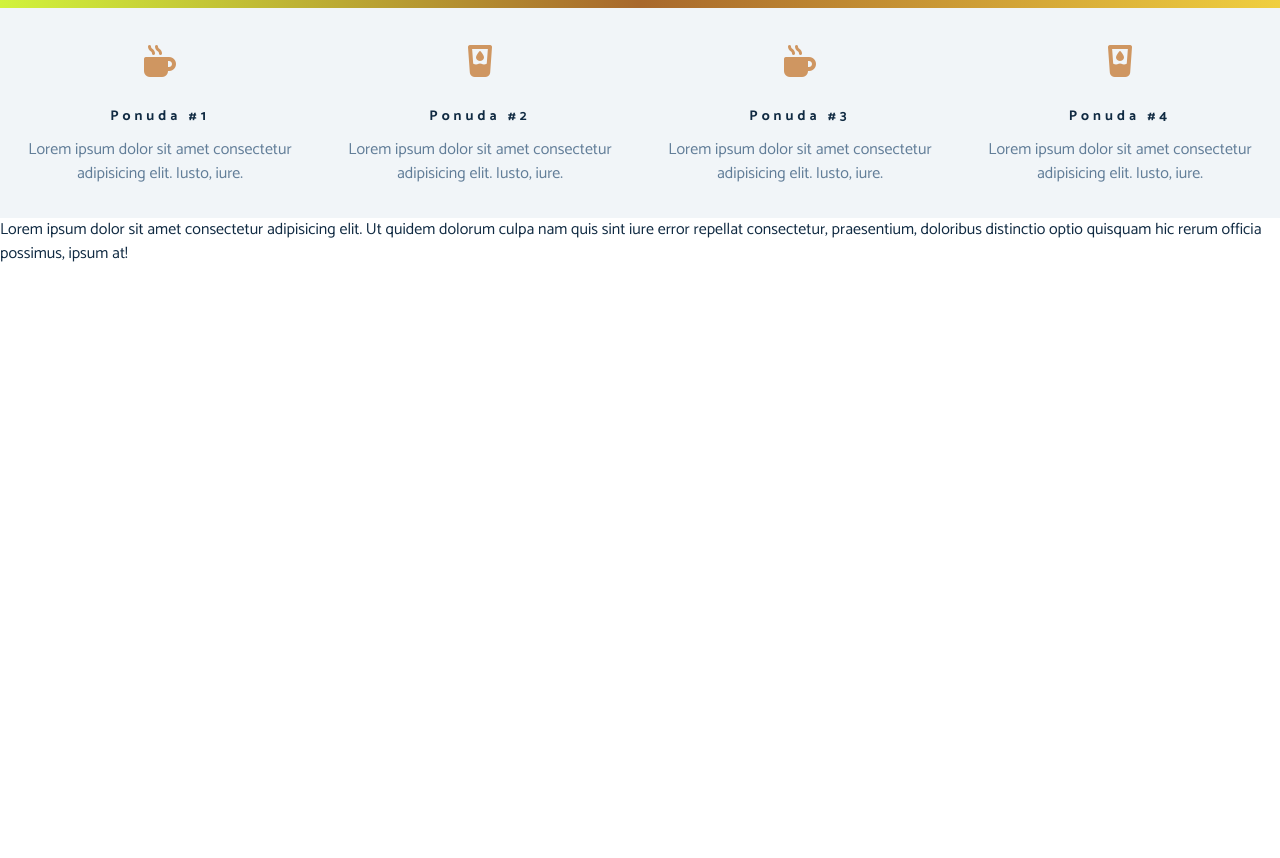
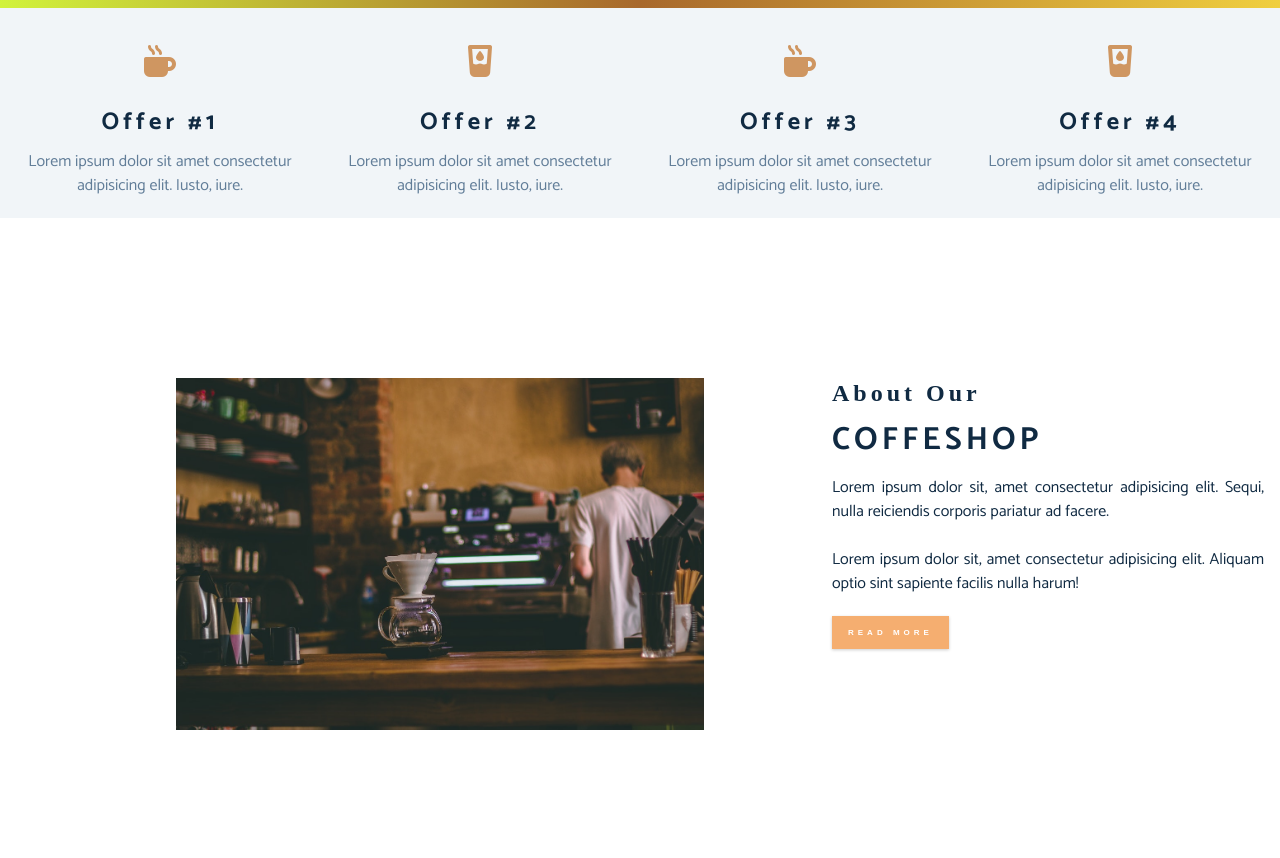
Before and after one commit to DejanGogov/webpage, a plain HTML site: page index.html in a window 1280 px wide. Shown: the part 946-1804 px from the top of the page. Before the commit the page ends 1213 px from the top, so only its background shows below. Drawn offline with Linux system fonts and the light colour scheme; a web font is replaced by a local one.

Commit message:
about section

```diff
--- a/css/style.css
+++ b/css/style.css
@@ -34,7 +34,7 @@ Variables
 
  body{
      font-family: var(--ff-primary);
-     /* background: var(--clr-white); */
+     background: var(--clr-white);
      color:var(--clr-gray-1);
      line-height: 1.5;
      font-size: 0.875;
@@ -148,7 +148,7 @@ Variables
     background: var(--clr-primery-light);
 }
 
-/* Skils */
+/* Skils Section Start */
 
 .skills {
     background: var(--clr-gray-10);
@@ -193,23 +193,128 @@ Variables
 }
 .skill:hover {
 border-bottom: 1px solid #a8682c;}
+    /* Skils Section End */
 
 
- @media screen and (min-width:576px) {
+
+
+/* about section Start */
+.about {
+  margin-top: 2rem;
+  display: inline-block;
+}
+
+
+.about-img {
+    padding: 2rem;
+}
+
+.about-right {
+
+    text-align: center;
+
+
+}
+.about-title{
+    margin: 1rem;
+}
+.about-title h3 {
+    font-family: var(--ff-secondary);
+
+}
+.about-title h2 {
+    text-transform: uppercase;
+}
+
+
+
+.about-btn {
+    text-transform: uppercase;
+    font-weight: 700;
+    background: var(--clr-primery);
+    color: var(--clr-white);
+    padding: 0.75rem 1rem;
+    letter-spacing: var(--spacing);
+    display: inline-block;
+    transition: var(--transition);
+    font-size: 0.5rem;
+    border: none;
+    cursor: pointer;
+    box-shadow: 0 1px 3px rgba(0,0,0,0.2);
+
+}
+
+.about-btn:hover {
+    background-color: var(--clr-gray-1);
+    color: var(--clr-white);
+}
+/* about Section END */
+
+
+
+
+
+
+
+
+
+
+
+
+
+/* Media Query  */
+
+@media screen and (min-width: 992px) {
+    .about-img,
+    .about-info {
+      float: left;
+      width: 50%;
+ }
+
+ .about-img {
+     margin:6rem;
+     padding-left: 5rem;
+
+ }
+ .about-right {
+     padding-top: 7rem;
+     padding-right: 1rem;
+     text-align: justify;
+
+ }
+
+}
+
+
+
+
+
+
+
+
+
+
+
+
+
+
+
+
+
+
+@media screen and (min-width:576px) {
     .skill {
         float: left;
         height: 210px;
         width: 50%;
         background-color: var(--clr-gray-10);
     }
+}
 
 
 @media screen and (min-width:1000px) {
-    .clearfix {
-        background-color: var(--clr-gray-10);
-    }
-
     .skill {
         float: left;
         width: 25%;
     }
+}
--- a/index.html
+++ b/index.html
@@ -30,16 +30,16 @@
 
 <ul class="nav-items">
     <li>
-        <a href="/index.html" class="nav-link">Pocetna</a>
+        <a href="/index.html" class="nav-link">Home</a>
     </li>
     <li>
-        <a href="/index.html" class="nav-link">Ponuda</a>
+        <a href="/index.html" class="nav-link">Offers</a>
     </li>
     <li>
-        <a href="/index.html" class="nav-link">O nama</a>
+        <a href="/index.html" class="nav-link">About us</a>
     </li>
     <li>
-        <a href="/index.html" class="nav-link">Proizvodi</a>
+        <a href="/index.html" class="nav-link">Products</a>
     </li>
 </ul>
 
@@ -49,11 +49,11 @@
 <header class="header">
     <div class="banner">
 
-        <h2>Preku stotinu ukosa</h2>
+        <h2>Over hundred flavors</h2>
     <h1>
-        Specijalno
+        Special
             <br>
-        spravljene kafe
+        made coffee
     </h1>
 
         <a href="skills.html" class="btn banner-btn" >explore</a>
@@ -62,46 +62,14 @@
 </header>
 <!-- end of header -->
 
-
-<!-- Under Heder
-    <div class="under-hero">
-
-            <span class="under-btn">
-                <i class="fa-solid fa-mug-hot"></i><br>
-                <a href="#">Ponuda #1</a>
-                <p>Lorem ipsum dolor, sit amet consectetur adipisicing elit. Necessitatibus, dolor?</p>
-            </span>
-
-            <span class="under-btn">
-                <i class="fa-solid fa-glass-water-droplet"></i><br>
-                <a href="#">Ponuda #2</a>
-                <p>Lorem ipsum dolor, sit amet consectetur adipisicing elit. Necessitatibus, dolor?</p>
-            </span>
-
-            <span class="under-btn">
-                <i class="fa-solid fa-glass-water-droplet"></i><br>
-                <a href="#">Ponuda #3</a>
-                <p>Lorem ipsum dolor, sit amet consectetur adipisicing elit. Necessitatibus, dolor?</p>
-            </span>
-
-            <span class="under-btn">
-                <i class="fa-solid fa-glass-water-droplet"></i><br>
-                <a href="#">Ponuda #4</a>
-                <p>Lorem ipsum dolor, sit amet consectetur adipisicing elit. Necessitatibus, dolor?</p>
-            </span>
-    </div>
-
-    <div>
-        <h1>Lorem ipsum dolor sit amet.</h1>
-
-    </div> -->
+<!-- Skills Section Start -->
 <section class="skills clearfix">
 
     <!-- offer1 -->
     <article class="skill">
         <span class="skill-icon">
             <i class="fa-solid fa-mug-hot"></i> </span>
-            <h4 class="skill-title"> Ponuda #1</h4>
+            <h3 class="skill-title"> Offer #1</h3>
             <p class="skill-text">Lorem ipsum dolor sit amet consectetur adipisicing elit. Iusto, iure.</p>
     </article>
     <!-- end of offer 1 -->
@@ -110,7 +78,7 @@
     <article class="skill">
         <span class="skill-icon">
             <i class="fa-solid fa-glass-water-droplet"></i> </span>
-            <h4 class="skill-title"> Ponuda #2</h4>
+            <h3 class="skill-title"> Offer #2</h3>
             <p class="skill-text">Lorem ipsum dolor sit amet consectetur adipisicing elit. Iusto, iure.</p>
     </article>
     <!-- end of offer 2 -->
@@ -119,7 +87,7 @@
     <article class="skill">
         <span class="skill-icon">
             <i class="fa-solid fa-mug-hot"></i> </span>
-            <h4 class="skill-title"> Ponuda #3</h4>
+            <h3 class="skill-title"> Offer #3</h3>
             <p class="skill-text">Lorem ipsum dolor sit amet consectetur adipisicing elit. Iusto, iure.</p>
     </article>
     <!-- end of offer 3 -->
@@ -128,13 +96,41 @@
      <article class="skill">
         <span class="skill-icon">
             <i class="fa-solid fa-glass-water-droplet"></i> </span>
-            <h4 class="skill-title"> Ponuda #4</h4>
+            <h3 class="skill-title"> Offer #4</h3>
             <p class="skill-text">Lorem ipsum dolor sit amet consectetur adipisicing elit. Iusto, iure.</p>
     </article>
     <!-- end of offer 4 -->
 </section>
+<!-- edn of Skill section -->
 
-Lorem ipsum dolor sit amet consectetur adipisicing elit. Ut quidem dolorum culpa nam quis sint iure error repellat consectetur, praesentium, doloribus distinctio optio quisquam hic rerum officia possimus, ipsum at!
+
+
+<!-- Start of About Section -->
+<Section class="about">
+
+ <!-- article left img -->
+    <div class="section-center clearfix">
+    <article class="about-img">
+        <div class="about-img-cont">
+        <img src="/images/about-picture.jpg"  alt="picture of coffe" class="about-pic">
+    </div>
+    </article>
+
+    <!-- About Right -->
+    <article class="about-right">
+        <div class="about-title">
+        <h3>About our</h3>
+        <h2>Coffeshop</h2>
+    </div>
+        <p class="about-text">Lorem ipsum dolor sit, amet consectetur adipisicing elit. Sequi, nulla reiciendis corporis pariatur ad facere.<br><br>
+        Lorem ipsum dolor sit, amet consectetur adipisicing elit. Aliquam optio sint sapiente facilis nulla harum!</p>
+
+        <button type="button" class="about-btn">Read more</button>
+    </article>
+    </div>
+</Section>
+<!-- end of About Section -->
+
 
 
 
```
Also changed, not shown: images/about-picture.jpg (added).
